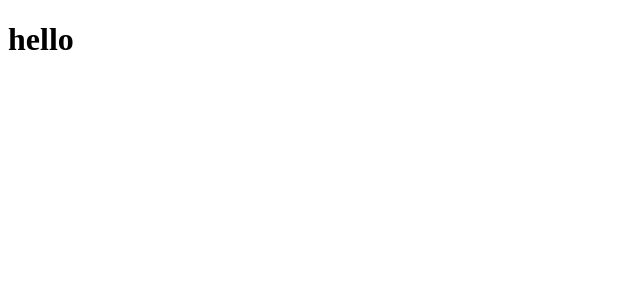
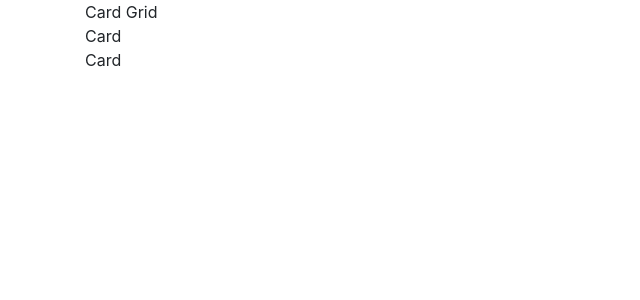
Before and after one commit to RobertWilson196/react-cardgrid, a React (Create React App) app: page / in a window 1280 px wide. Shown: the top 300 px of the page, without its empty margins (0-640 px from the left). Built offline with nearby package versions, Linux system fonts and the light colour scheme.

Commit message:
added a custom card component and rendered cards from the card state

```diff
--- a/package.json
+++ b/package.json
@@ -3,6 +3,7 @@
   "version": "0.1.0",
   "private": true,
   "dependencies": {
+    "bootstrap": "^4.0.0",
     "react": "^16.2.0",
     "react-dom": "^16.2.0",
     "react-scripts": "1.1.0"
--- a/src/App.js
+++ b/src/App.js
@@ -1,13 +1,32 @@
 import React, { Component } from 'react';
+import Card from './Card';
 
 class App extends Component {
-  super;
-  Constructor() {
-
+  constructor() {
+    super();
+    this.state = {
+      card: [
+          {
+              src: "https://via.placeholder.com/250x250",
+              caption: "somethings and stuff",
+              isLiked: true,
+          },
+          {
+              src: "https://via.placeholder.com/250x250",
+              caption: "some other things and stuff",
+              isLiked: true,
+          }
+      ]
+    }
   }
   render() {
+    const { card } = this.state;
     return (
-      <h1>hello</h1>
+      <div className="container">
+        Card Grid
+
+        { card.map(card => <Card />) }
+      </div>
     );
   }
 }
--- /dev/null
+++ b/src/Card.js
@@ -0,0 +1,32 @@
+import React, { Component } from 'react';
+
+class Card extends Component {
+
+constructor() {
+    super();
+    this.state = {
+        card: [
+            {
+                src: "https://via.placeholder.com/250x250",
+                caption: "somethings and stuff",
+                isLiked: true,
+            },
+            {
+                src: "https://via.placeholder.com/250x250",
+                caption: "some other things and stuff",
+                isLiked: true,
+            }
+        ]
+    }
+
+}
+render() {
+    return (
+        <div>
+            Card
+        </div>
+        );
+    }
+}
+
+export default Card;
--- a/src/index.js
+++ b/src/index.js
@@ -1,5 +1,6 @@
 import React from 'react';
 import ReactDOM from 'react-dom';
+import 'bootstrap/dist/css/bootstrap.css';
 import App from './App';
 import registerServiceWorker from './registerServiceWorker';
 
```
Also changed, not shown: 1 other file (tests, documents, lock files or other folders).
